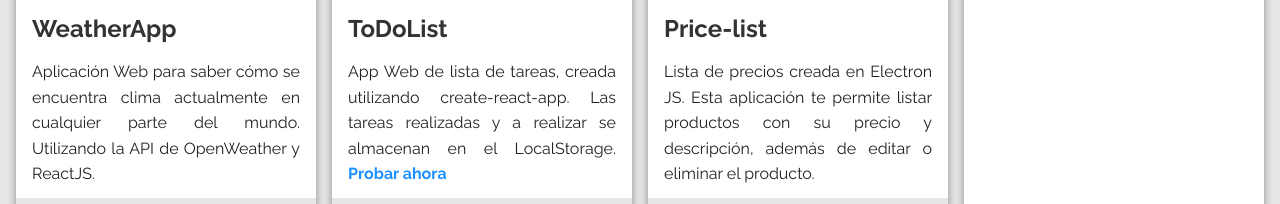
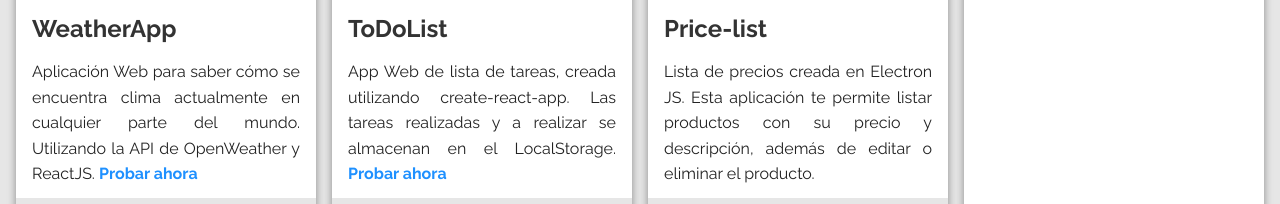
Before and after one commit to tonchiserra/portafolioWeb, a plain HTML site: page index.html in a window 1280 px wide. Shown: the part 1977-2181 px from the top of the page. Drawn offline with Linux system fonts and the light colour scheme.

Commit message:
'probar ahora' added in weatherApp project

```diff
--- a/index.html
+++ b/index.html
@@ -186,7 +186,7 @@
                 <a title="Imagen de 'WeatherApp'" href="https://github.com/tonchiserra/weather-app" target="_blank" rel="noopener noreferrer"><img src="./assets/weather-app-image.png" title="Imagen de 'WeatherApp'" alt="WeatherApp image" class="proyect-image"></a>
                 <div class="proyect-description">
                     <h4 title="WeatherApp" class="proyect-title"><a title="WeatherApp" href="https://github.com/tonchiserra/weather-app" target="_blank" rel="noopener noreferrer">WeatherApp</a></h4>
-                    <p class="text">Aplicación Web para saber cómo se encuentra clima actualmente en cualquier parte del mundo. Utilizando la API de OpenWeather y ReactJS. </p>
+                    <p class="text">Aplicación Web para saber cómo se encuentra clima actualmente en cualquier parte del mundo. Utilizando la API de OpenWeather y ReactJS. <a title="Probar proyecto 'WeatherApp'" href="https://gserra-weather.netlify.app/" target="_blank" rel="noopener noreferrer">Probar ahora</a></p>
                 </div>
                 <div class="proyect-technologies">
                     <i class="fab fa-react"></i>
```
